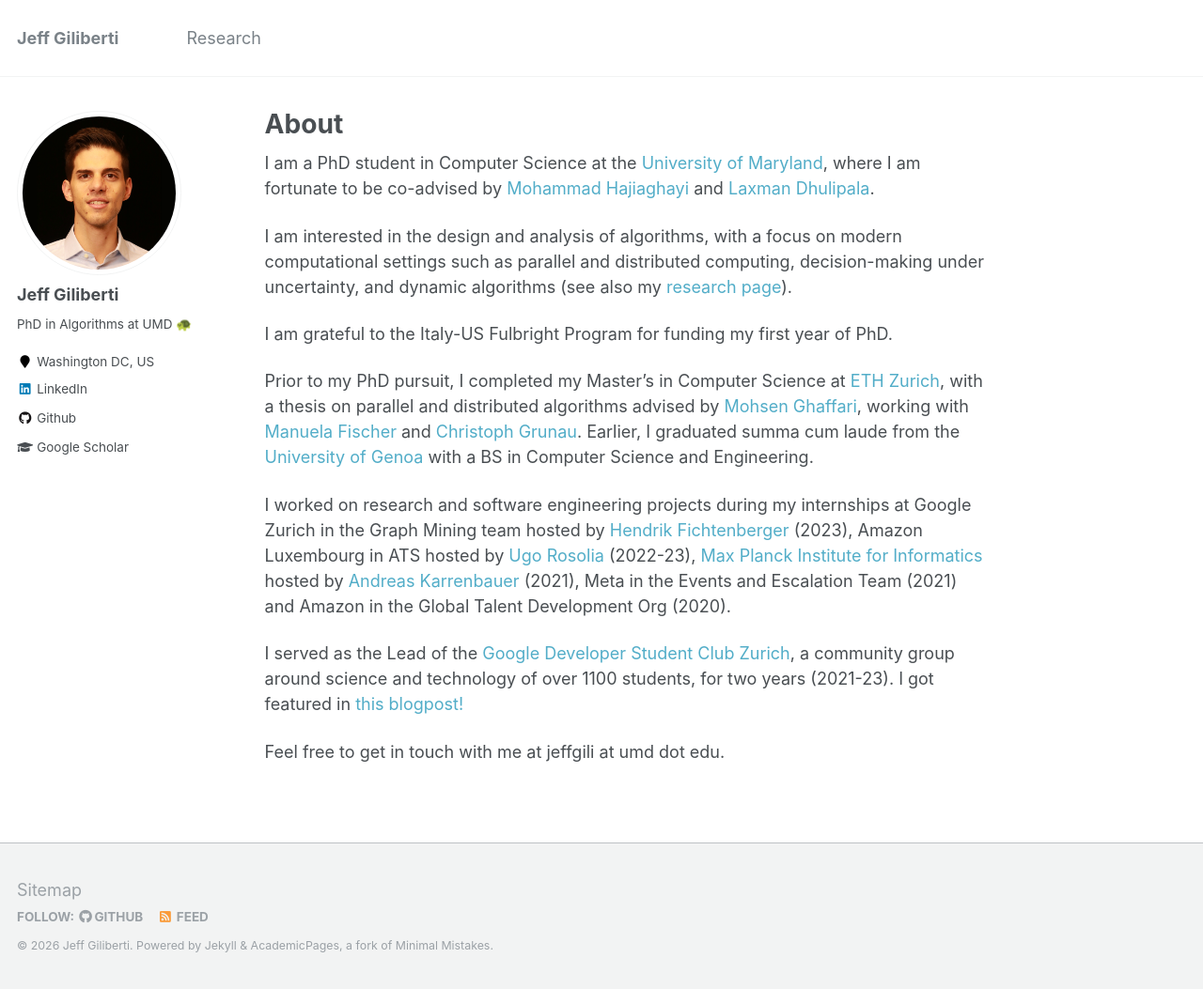
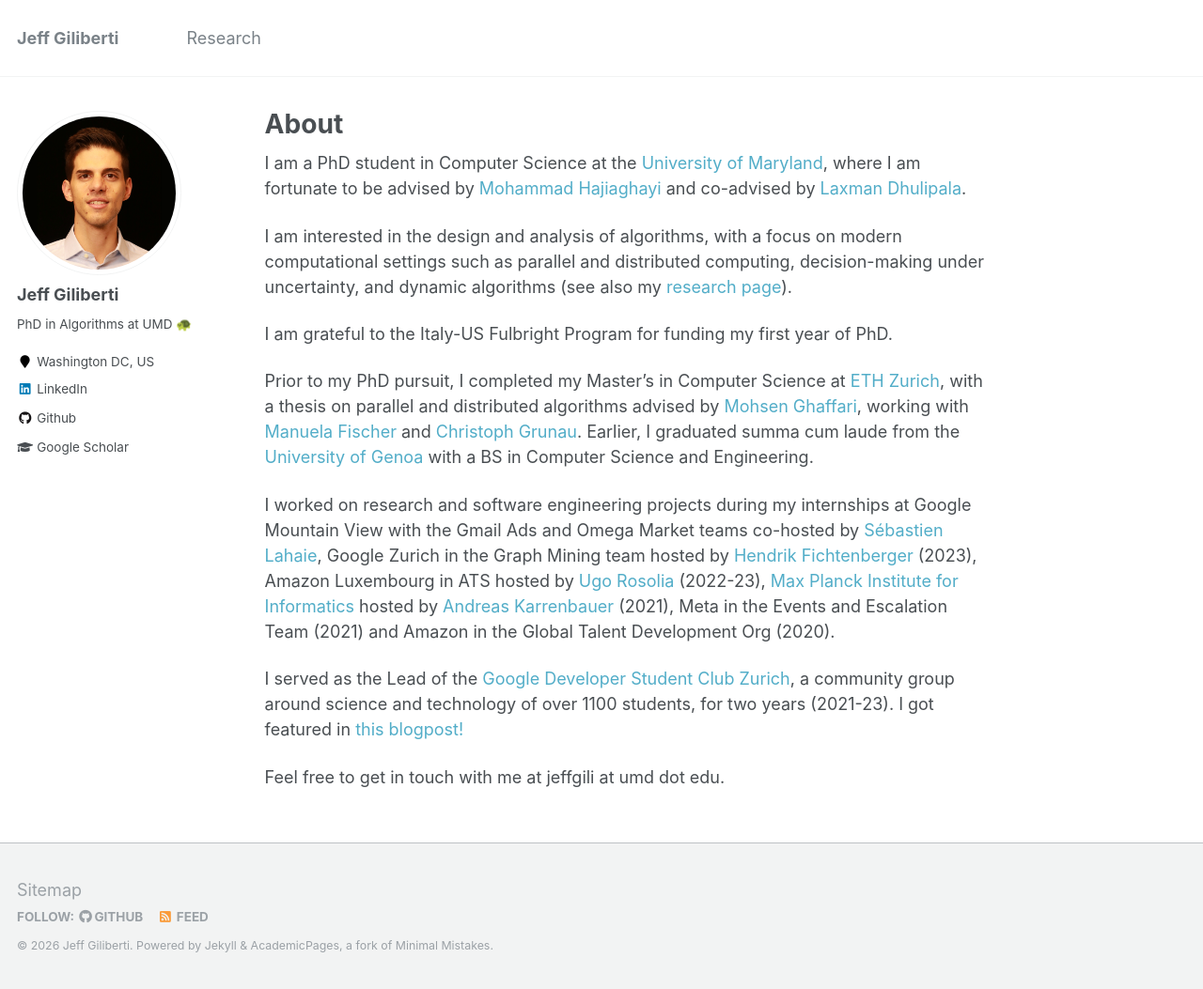
Before and after one commit to JeffG22/JeffG22.github.io, a Jekyll site: the page built from _pages/about.md, in a window 1280 px wide and 1053 px high. Shown: the whole window at 94% size. Built offline with Jekyll 4.4.1, drawn with Linux system fonts in a browser that asks for light colours.

Commit message:
Update about.md

```diff
--- a/_pages/about.md
+++ b/_pages/about.md
@@ -9,7 +9,7 @@ redirect_from:
   - /about.html
 ---
 
-I am a PhD student in Computer Science at the [University of Maryland](https://umd.edu/), where I am fortunate to be co-advised by [Mohammad Hajiaghayi](https://www.cs.umd.edu/~hajiagha/) and [Laxman Dhulipala](https://www.cs.umd.edu/~laxman/).
+I am a PhD student in Computer Science at the [University of Maryland](https://umd.edu/), where I am fortunate to be advised by [Mohammad Hajiaghayi](https://www.cs.umd.edu/~hajiagha/) and co-advised by [Laxman Dhulipala](https://www.cs.umd.edu/~laxman/).
 
 I am interested in the design and analysis of algorithms, with a focus on modern computational settings such as parallel and distributed computing, decision-making under uncertainty, and dynamic algorithms (see also my [research page](https://www.jgiliberti.me/research/)).
 
@@ -17,7 +17,7 @@ I am grateful to the Italy-US Fulbright Program for funding my first year of PhD
 
 Prior to my PhD pursuit, I completed my Master's in Computer Science at [ETH Zurich](https://www.inf.ethz.ch/), with a thesis on parallel and distributed algorithms advised by [Mohsen Ghaffari](http://people.csail.mit.edu/ghaffari/), working with [Manuela Fischer](https://people.inf.ethz.ch/fiscmanu/) and [Christoph Grunau](https://people.inf.ethz.ch/cgrunau/). Earlier, I graduated summa cum laude from the [University of Genoa](https://unige.it/en/) with a BS in Computer Science and Engineering.
 
-I worked on research and software engineering projects during my internships at Google Zurich in the Graph Mining team hosted by [Hendrik Fichtenberger](https://hendrik-fichtenberger.de/) (2023), Amazon Luxembourg in ATS hosted by [Ugo Rosolia](https://urosolia.github.io/) (2022-23), [Max Planck Institute for Informatics](https://www.mpi-inf.mpg.de/home/) hosted by [Andreas Karrenbauer](https://people.mpi-inf.mpg.de/~karrenba/) (2021), Meta in the Events and Escalation Team (2021) and Amazon in the Global Talent Development Org (2020).
+I worked on research and software engineering projects during my internships at Google Mountain View with the Gmail Ads and Omega Market teams co-hosted by [Sébastien Lahaie](http://slahaie.net/), Google Zurich in the Graph Mining team hosted by [Hendrik Fichtenberger](https://hendrik-fichtenberger.de/) (2023), Amazon Luxembourg in ATS hosted by [Ugo Rosolia](https://urosolia.github.io/) (2022-23), [Max Planck Institute for Informatics](https://www.mpi-inf.mpg.de/home/) hosted by [Andreas Karrenbauer](https://people.mpi-inf.mpg.de/~karrenba/) (2021), Meta in the Events and Escalation Team (2021) and Amazon in the Global Talent Development Org (2020).
 
 I served as the Lead of the [Google Developer Student Club Zurich](https://gdsc.community.dev/eth-zurich/), a community group around science and technology of over 1100 students, for two years (2021-23). I got featured in [this blogpost!](https://medium.com/googledeveloperseurope/gdsc-z%C3%BCrich-leads-build-community-around-cutting-edge-tech-topics-411d3dc7b11b)
 
```
